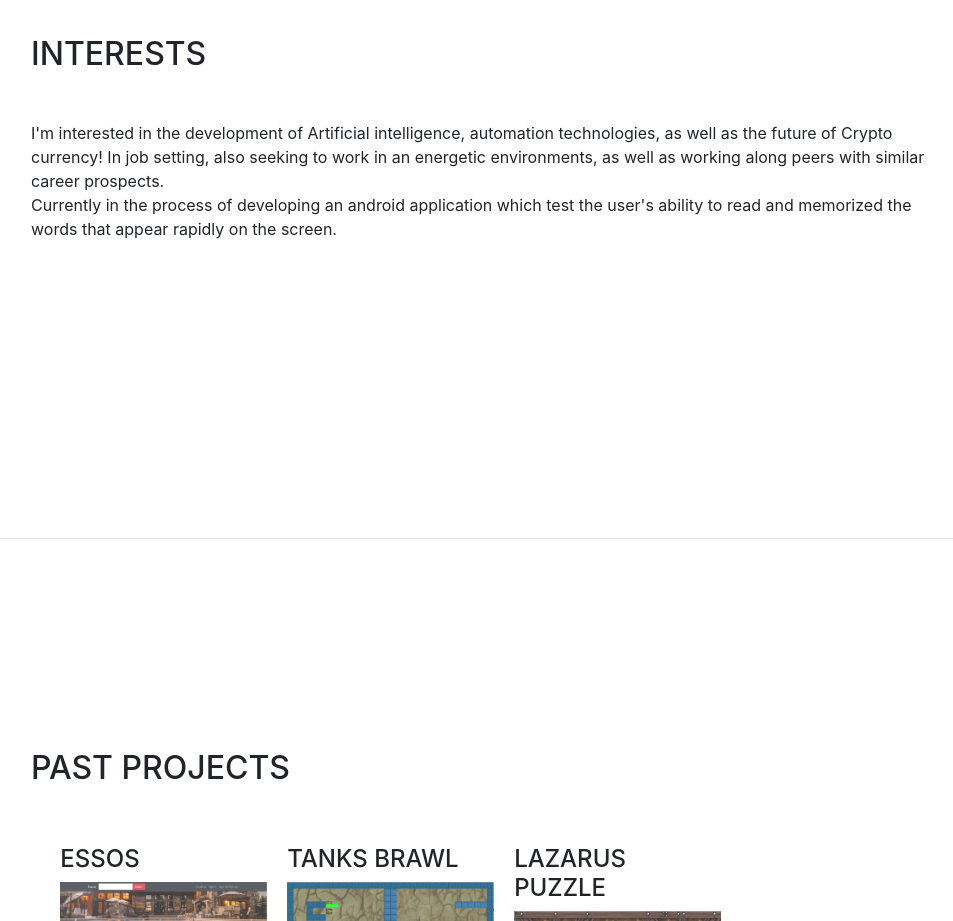
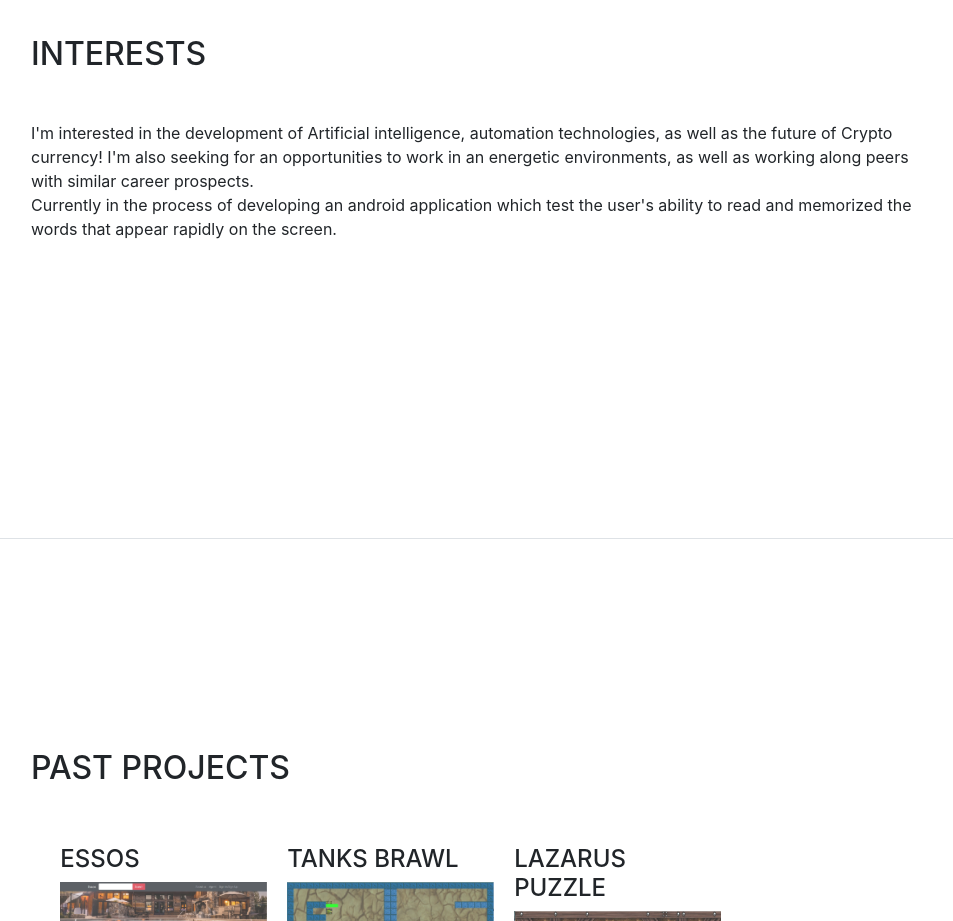
Before and after one commit to jparkeen/jparkeen.github.io, a website with bundled scripts: page index.html in a window 1280 px wide. Shown: the part 4000-4921 px from the top of the page, without its empty margins (289-1242 px from the left). Built offline with nearby package versions, Linux system fonts and the light colour scheme; a web font is replaced by a local one.

Commit message:
fix typo

```diff
--- a/index.html
+++ b/index.html
@@ -290,7 +290,7 @@ browsers & versions</p>
           <p></p>
           <p class="mb-0">I'm interested in the development of Artificial intelligence,
                           automation technologies, as well as the future of Crypto currency!
-                          In job setting, also seeking to work in an energetic environments,
+                          I'm also seeking for an opportunities to work in an energetic environments,
                           as well as working along peers with similar career prospects.
                           </p>
           <p class="mb-0"> Currently in the process of developing an android application which test the user's ability to read and memorized the words that appear rapidly on the screen.</p>
```
